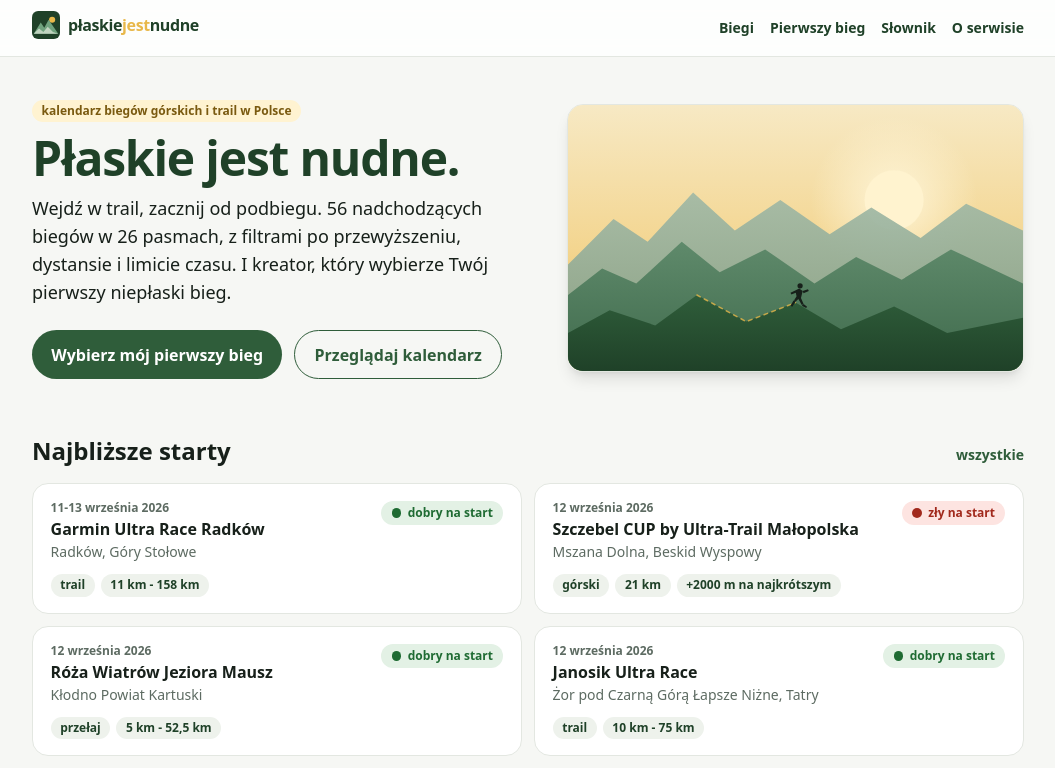
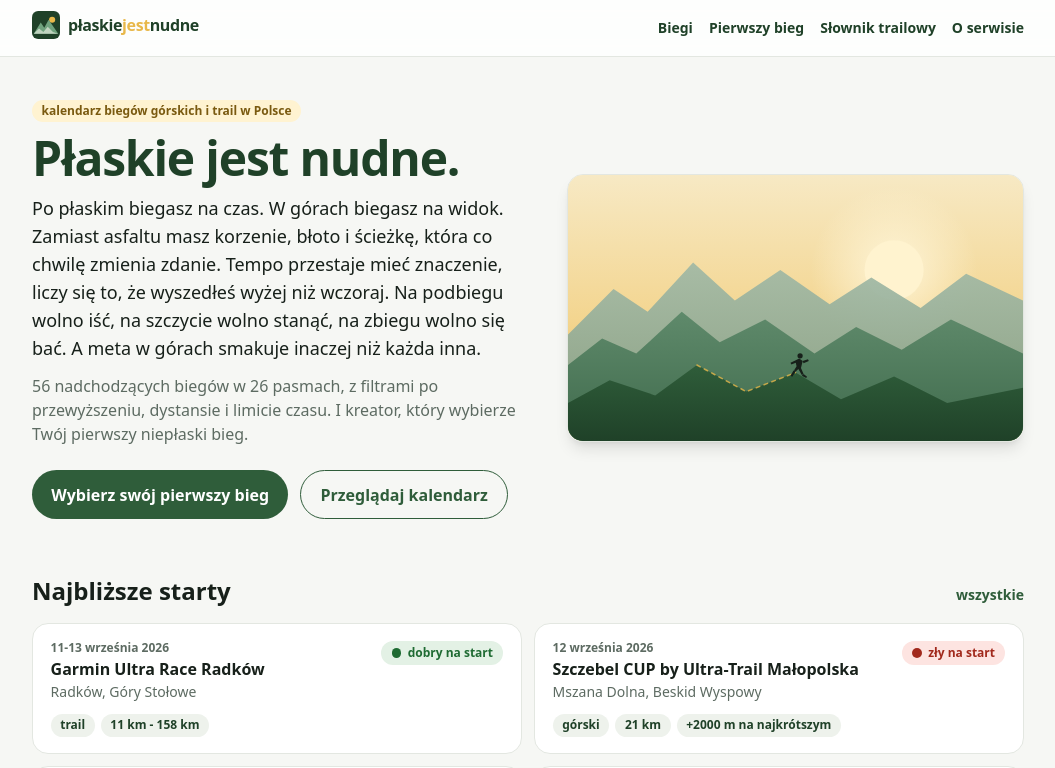
Before and after one commit to piotrmichalowski85/plaskie-jest-nudne, a Next.js app: page / in a window 1280 px wide. Shown: the top 768 px of the page, without its empty margins (112-1167 px from the left). Built offline with nearby package versions, Linux system fonts and the light colour scheme.

Commit message:
copy: hero o tym, czemu góry, CTA w 2. osobie, Słownik trailowy

```diff
--- a/app/layout.tsx
+++ b/app/layout.tsx
@@ -20,7 +20,7 @@ export default function RootLayout({ children }: { children: React.ReactNode })
             <div className="flex gap-4 text-sm font-semibold text-[var(--moss-dark)]">
               <Link href="/biegi">Biegi</Link>
               <Link href="/kreator">Pierwszy bieg</Link>
-              <Link href="/slownik">Słownik</Link>
+              <Link href="/slownik">Słownik trailowy</Link>
               <Link href="/o-serwisie" className="hidden sm:inline">O serwisie</Link>
             </div>
           </nav>
--- a/app/page.tsx
+++ b/app/page.tsx
@@ -12,9 +12,10 @@ export default function Home() {
         <div>
           <p className="chip chip-sun mb-3">kalendarz biegów górskich i trail w Polsce</p>
           <h1 className="text-4xl sm:text-5xl font-extrabold tracking-tight text-[var(--moss-dark)]">Płaskie jest nudne.</h1>
-          <p className="mt-3 text-lg max-w-2xl">Wejdź w trail, zacznij od podbiegu. {up.length} nadchodzących biegów w {regions().length} pasmach, z filtrami po przewyższeniu, dystansie i limicie czasu. I kreator, który wybierze Twój pierwszy niepłaski bieg.</p>
+          <p className="mt-3 text-lg max-w-2xl">Po płaskim biegasz na czas. W górach biegasz na widok. Zamiast asfaltu masz korzenie, błoto i ścieżkę, która co chwilę zmienia zdanie. Tempo przestaje mieć znaczenie, liczy się to, że wyszedłeś wyżej niż wczoraj. Na podbiegu wolno iść, na szczycie wolno stanąć, na zbiegu wolno się bać. A meta w górach smakuje inaczej niż każda inna.</p>
+          <p className="mt-3 max-w-2xl text-[var(--muted)]">{up.length} nadchodzących biegów w {regions().length} pasmach, z filtrami po przewyższeniu, dystansie i limicie czasu. I kreator, który wybierze Twój pierwszy niepłaski bieg.</p>
           <div className="mt-6 flex flex-wrap gap-3">
-            <Link href="/kreator" className="btn">Wybierz mój pierwszy bieg</Link>
+            <Link href="/kreator" className="btn">Wybierz swój pierwszy bieg</Link>
             <Link href="/biegi" className="btn btn-ghost">Przeglądaj kalendarz</Link>
           </div>
         </div>
--- a/app/slownik/page.tsx
+++ b/app/slownik/page.tsx
@@ -1,5 +1,5 @@
 import type { Metadata } from "next";
-export const metadata: Metadata = { title: "Słownik początkującego biegacza górskiego", description: "D+, cutoff, ITRA, UTMB Index, Running Stones, vertical, sprzęt obowiązkowy: pojęcia z biegów górskich wyjaśnione prosto." };
+export const metadata: Metadata = { title: "Słownik trailowy dla początkujących", description: "D+, cutoff, ITRA, UTMB Index, Running Stones, vertical, sprzęt obowiązkowy: pojęcia z biegów górskich wyjaśnione prosto." };
 
 const T: [string, string][] = [
   ["Bieg górski a trail", "Bieg górski to zwykle wyraźny podbieg i zbieg, często krótszy i stromy (typowa Liga Biegów Górskich). Trail to bieg w terenie naturalnym: ścieżki, lasy, łąki, pagórki, czasem góry. Przełaj to krótki bieg terenowy po miękkim, często w mieście lub parku. Granice są płynne, w kalendarzu oznaczamy je szacunkowo."],
@@ -19,7 +19,7 @@ const T: [string, string][] = [
 export default function Slownik() {
   return (
     <article className="max-w-3xl">
-      <h1 className="text-3xl font-extrabold mb-1">Słownik początkującego</h1>
+      <h1 className="text-3xl font-extrabold mb-1">Słownik początkującego biegacza trailowego i górskiego</h1>
       <p className="text-[var(--muted)] mb-6">Pojęcia, które spotkasz w regulaminach i na forach, wyjaśnione tak, jak tłumaczy się je koledze na podbiegu.</p>
       <dl className="space-y-5">{T.map(([k, v]) => <div key={k} className="card"><dt className="font-bold">{k}</dt><dd className="mt-1 text-sm leading-relaxed">{v}</dd></div>)}</dl>
     </article>
```
